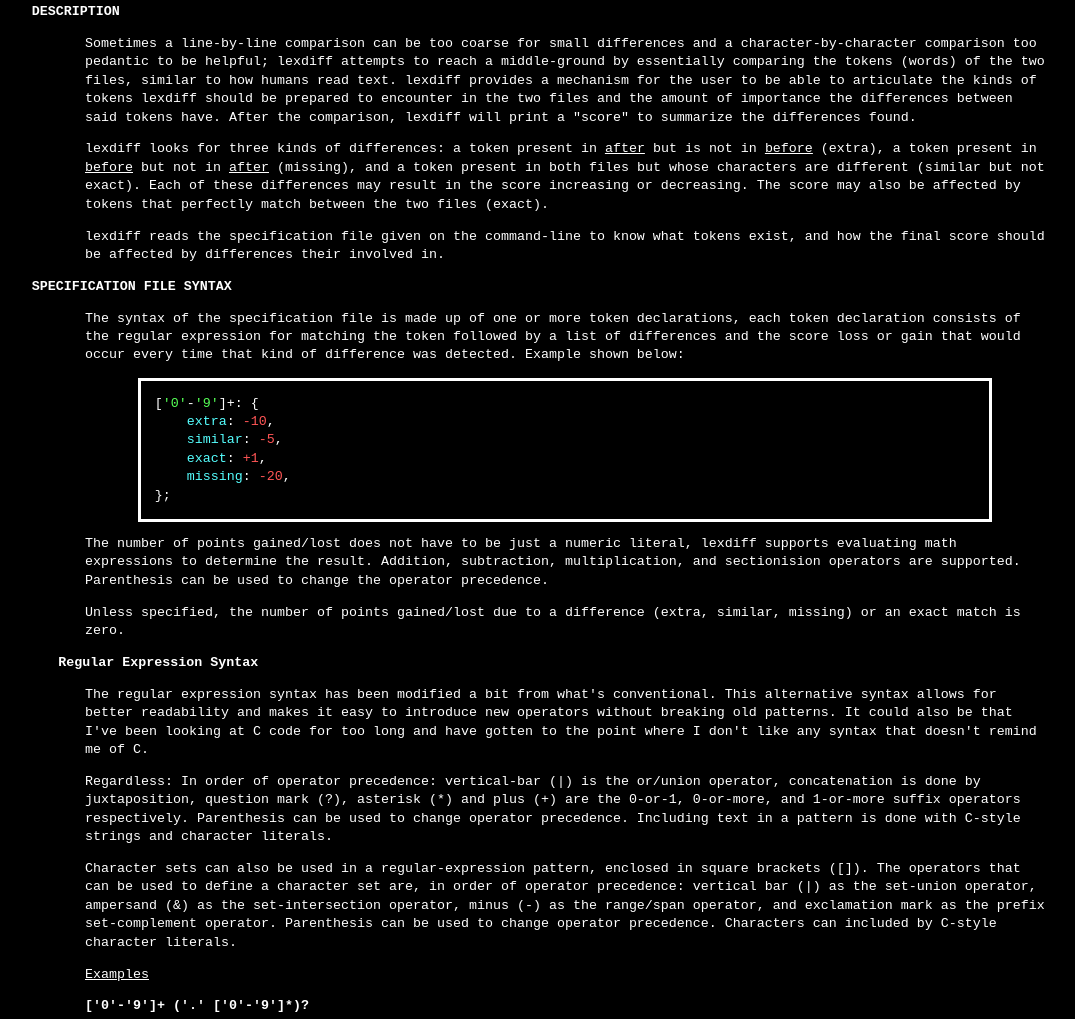
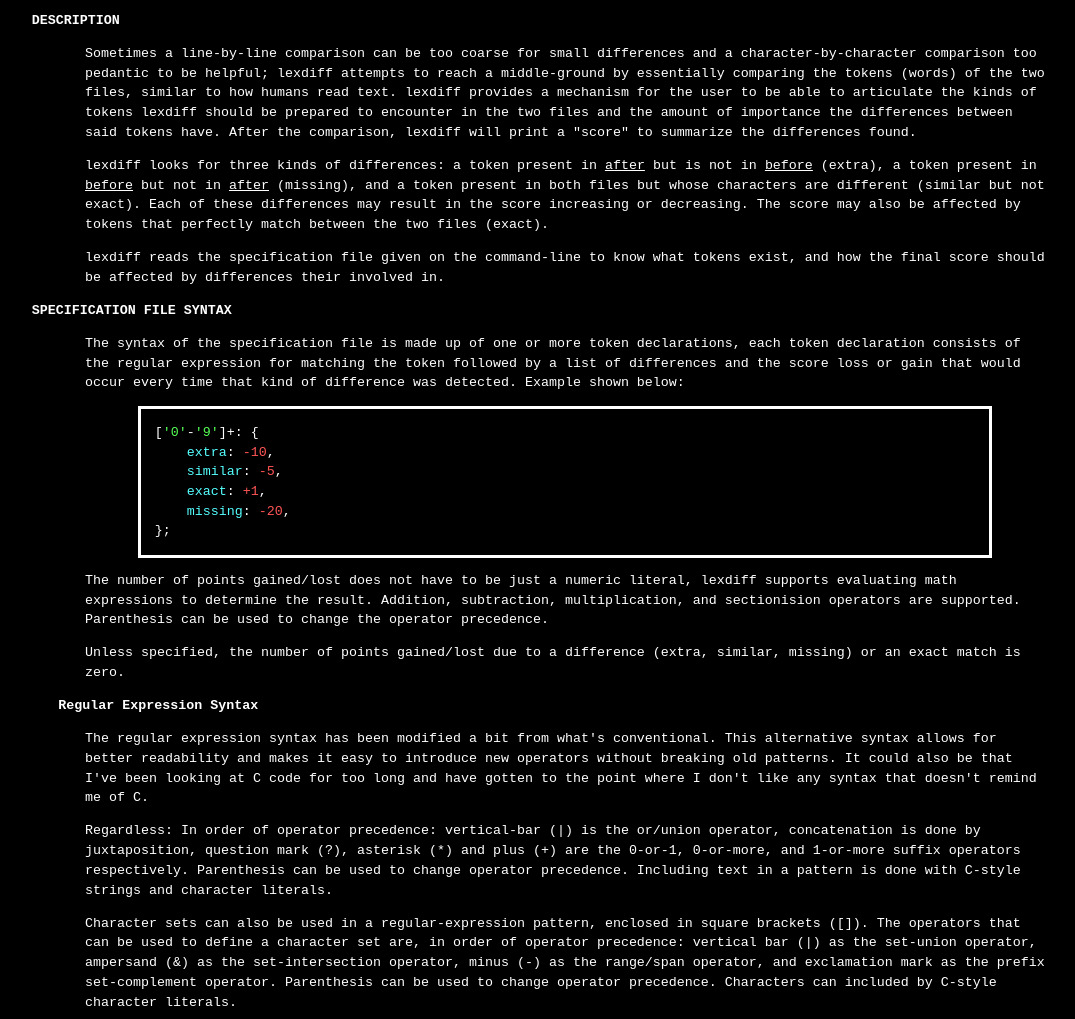
Before and after one commit to ZanderThannhauser/lexdiff, a plain HTML site: page docs/index.html in a window 1280 px wide. Shown: the part 161-1180 px from the top of the page, without its empty margins (75-1150 px from the left). Drawn offline with Linux system fonts and the light colour scheme.

Commit message:
fixed small css issues

```diff
--- a/docs/index.html
+++ b/docs/index.html
@@ -12,7 +12,7 @@
         font-size: 10pt;
         color: white;
         background-color: black;
-        line-height: calc(1.0em + 0.4vw);
+        line-height: calc(1.0em + 0.5vw);
     }
     ul {
         list-style-type: none;
@@ -51,19 +51,20 @@
     }
     h2 {
         font-weight: bold;
-        top: 1em;
+        top: calc(1.0em + 0.5vw - 1px);
         margin-left: 2.5%;
         margin-right: 2.5%;
     }
     h3 {
         font-weight: normal;
         text-decoration: underline;
-        top: 2em;
+        top: calc(2.0em + 1.0vw - 2px);
+        margin: 0 5%;
     }
     dt {
         font-weight: bold;
     }
-    dt, p, table, ul, h3 {
+    dt, p, table, ul {
         margin: 1em 5%;
     }
     pre, dd {
```
